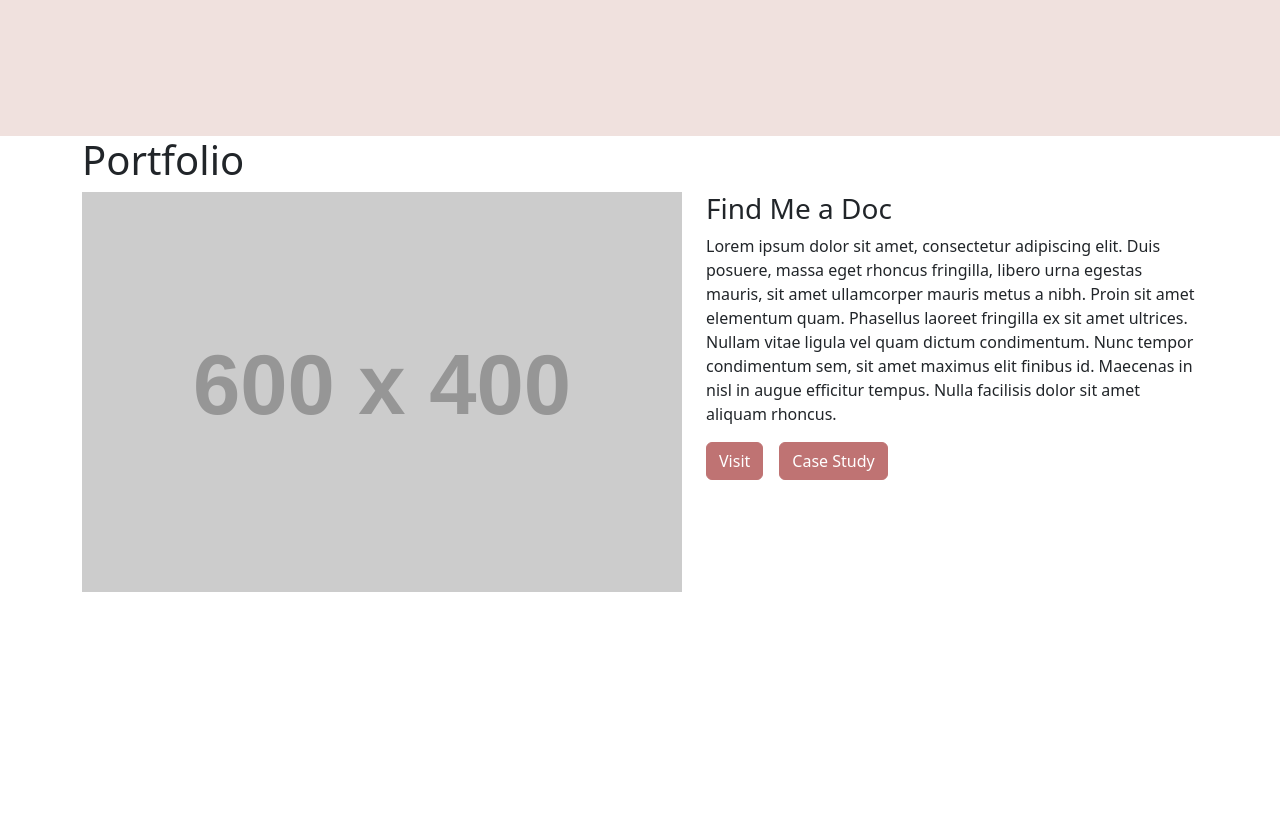
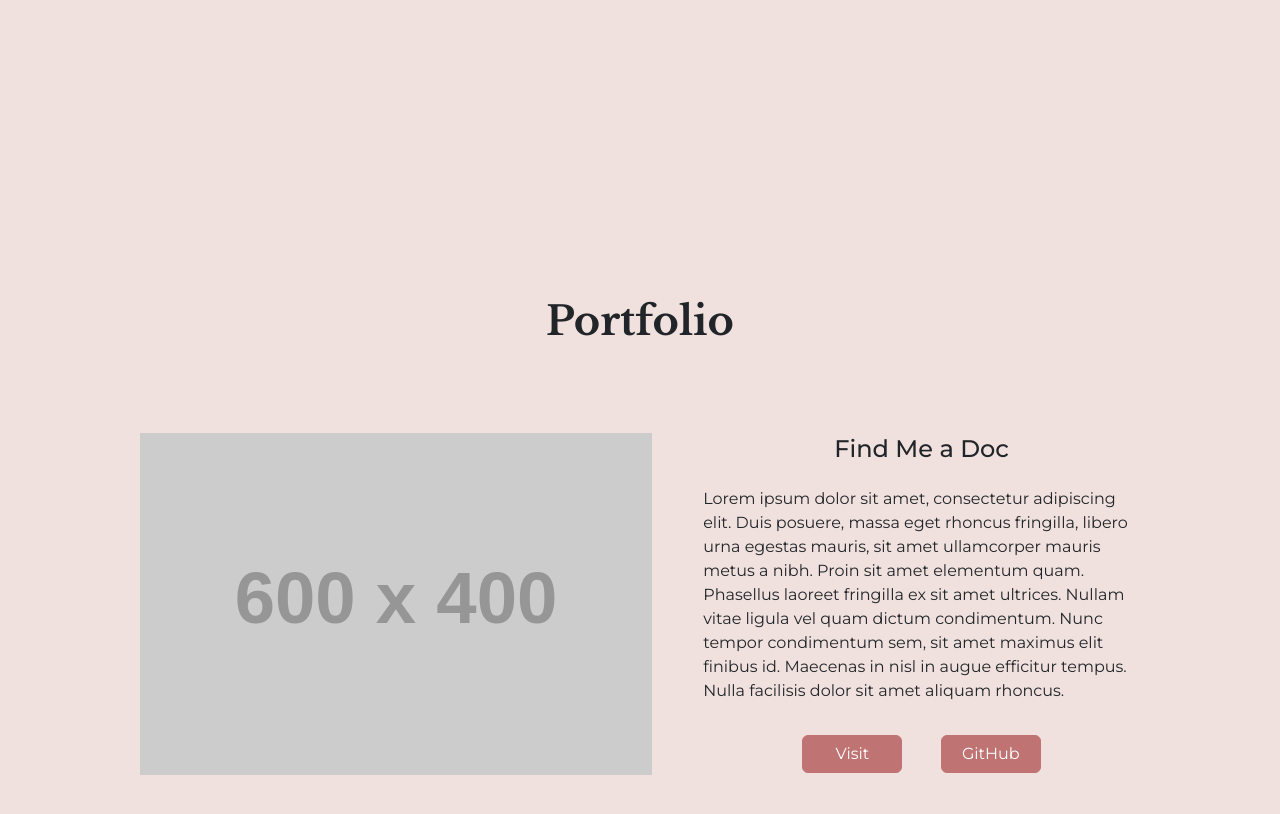
Before and after one commit to jpark0224/portfolio, a React (Create React App) app: page /work in a window 1280 px wide. Shown: the part 720-1534 px from the top of the page. Before the commit the page ends 1312 px from the top, so only its background shows below. Built offline with nearby package versions, Linux system fonts and the light colour scheme.

Commit message:
styled work page

```diff
--- /dev/null
+++ b/src/Work.css
@@ -0,0 +1,54 @@
+.workContainer {
+  background-color: #f0e1de;
+  font-family: "Montserrat", sans-serif;
+  display: flex;
+  flex-direction: column;
+  justify-content: center;
+  align-items: center;
+  row-gap: 5rem;
+  padding: 5rem 0 5rem 0;
+  height: 100vh;
+}
+
+.singleWorkContainer {
+  display: flex;
+  flex-direction: row;
+}
+
+.workLeftContainer {
+  display: flex;
+  justify-content: center;
+  align-items: center;
+  margin-left: 10vw;
+  margin-right: 2vw;
+}
+
+.workRightContainer {
+  display: flex;
+  flex-direction: column;
+  justify-content: center;
+  align-items: center;
+  row-gap: 1rem;
+  margin-left: 2vw;
+  margin-right: 10vw;
+}
+
+.workHeading {
+  font-family: "Libre Baskerville", serif;
+  font-weight: bold;
+}
+
+.workSubheading {
+  font-size: 1.5rem;
+  display: flex;
+  justify-content: center;
+}
+
+.workButtonContainer {
+  display: flex;
+  column-gap: 3vw;
+}
+
+.workPicture {
+  width: 40vw;
+}
--- a/src/components/Work.tsx
+++ b/src/components/Work.tsx
@@ -1,19 +1,23 @@
 import React from "react";
 
 // import { useEffect, useState } from "react";
-// import "../../src/App.css";
+import "../Work.css";
 import { Container, Row, Col, Button, Stack } from "react-bootstrap";
 
 const Work = () => {
   return (
-    <Container>
-      <Row>
-        <h1>Portfolio</h1>
-        <Col>
-          <img src="https://via.placeholder.com/600x400.jpg"></img>
-        </Col>
-        <Col>
-          <h3>Find Me a Doc</h3>
+    <Container fluid className="workContainer">
+      <h1 className="workHeading">Portfolio</h1>
+      <article className="singleWorkContainer">
+        <div className="workLeftContainer">
+          <img
+            className="workPicture"
+            src="https://via.placeholder.com/600x400.jpg"
+            alt="sample picture of application"
+          ></img>
+        </div>
+        <div className="workRightContainer">
+          <h3 className="workSubheading">Find Me a Doc</h3>
           <p>
             Lorem ipsum dolor sit amet, consectetur adipiscing elit. Duis
             posuere, massa eget rhoncus fringilla, libero urna egestas mauris,
@@ -23,12 +27,12 @@ const Work = () => {
             amet maximus elit finibus id. Maecenas in nisl in augue efficitur
             tempus. Nulla facilisis dolor sit amet aliquam rhoncus.
           </p>
-          <Stack direction="horizontal" gap={3}>
+          <div className="workButtonContainer">
             <Button>Visit</Button>
-            <Button>Case Study</Button>
-          </Stack>
-        </Col>
-      </Row>
+            <Button>GitHub</Button>
+          </div>
+        </div>
+      </article>
     </Container>
   );
 };
--- a/src/styles.css
+++ b/src/styles.css
@@ -1,6 +1,7 @@
 .btn-primary {
   background-color: #bf7373 !important;
   border-color: #bf7373 !important;
+  min-width: 100px;
 }
 
 .btn-primary:hover,
```
